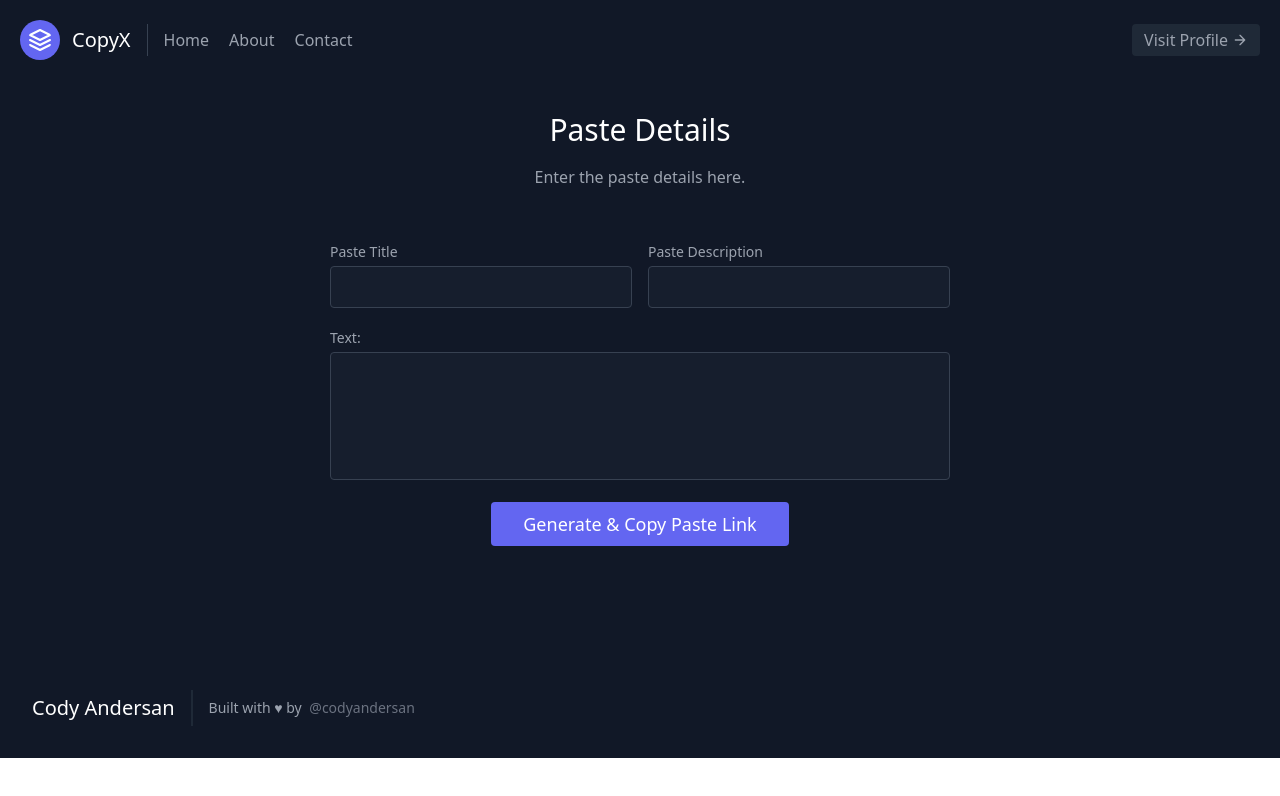
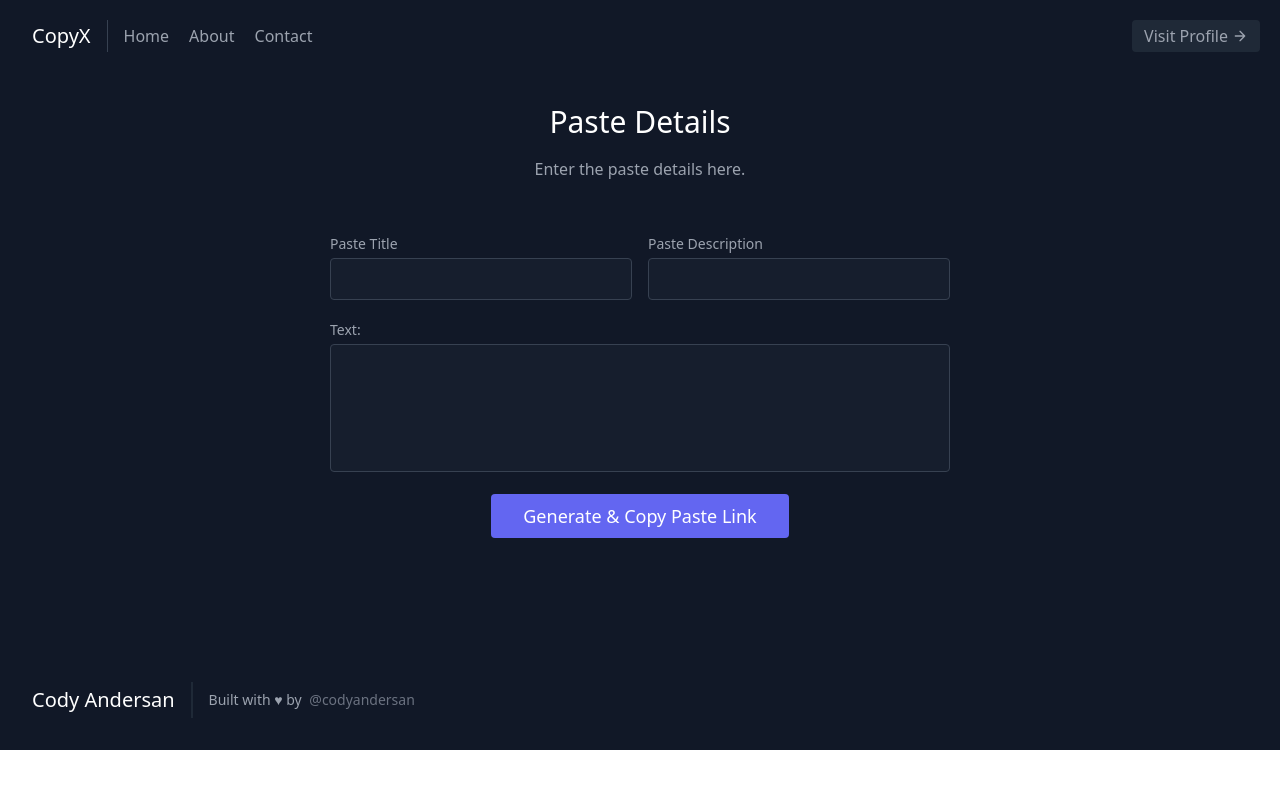
Before and after one commit to codyandersan/Copier, a plain HTML site: page index.html in a window 1280 px wide. Drawn offline with nearby package versions, Linux system fonts and the light colour scheme.

Commit message:
Removed tailwind logo

```diff
--- a/index.html
+++ b/index.html
@@ -12,11 +12,6 @@
     <header class="text-gray-400 bg-gray-900 body-font">
         <div class="container mx-auto flex flex-wrap p-5 flex-col md:flex-row items-center">
             <a class="flex title-font font-medium items-center text-white mb-4 md:mb-0">
-                <svg xmlns="http://www.w3.org/2000/svg" fill="none" stroke="currentColor" stroke-linecap="round"
-                    stroke-linejoin="round" stroke-width="2" class="w-10 h-10 text-white p-2 bg-indigo-500 rounded-full"
-                    viewBox="0 0 24 24">
-                    <path d="M12 2L2 7l10 5 10-5-10-5zM2 17l10 5 10-5M2 12l10 5 10-5"></path>
-                </svg>
                 <span class="ml-3 text-xl">CopyX</span>
             </a>
             <nav
```
